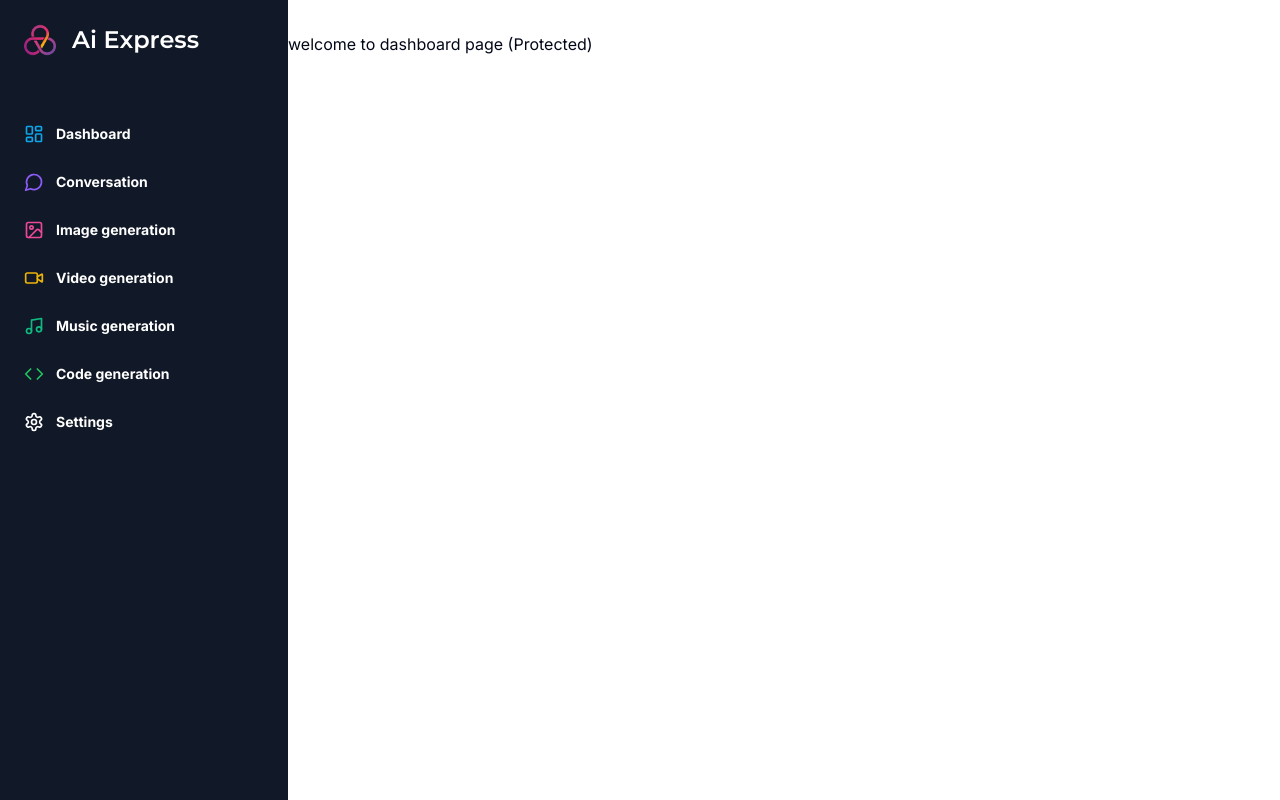
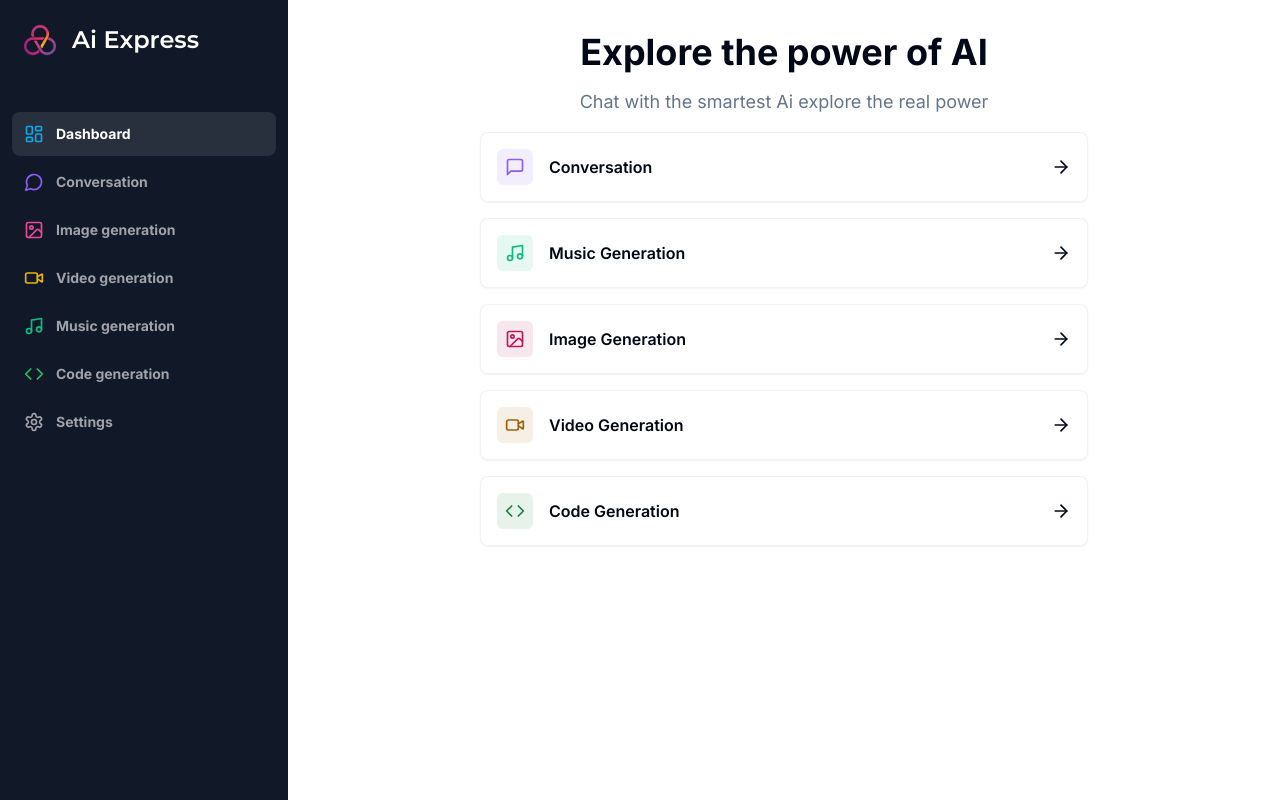
Before and after one commit to Yasssh-bombale/Ai-Express, a Next.js app: page /dashboard in a window 1280 px wide. Built offline with nearby package versions, Linux system fonts and the light colour scheme.

Commit message:
Complete Dashboard page

```diff
--- a/app/(dashboard)/(routes)/dashboard/page.tsx
+++ b/app/(dashboard)/(routes)/dashboard/page.tsx
@@ -1,10 +1,89 @@
 "use client";
 
+import { Card } from "@/components/ui/card";
+import { cn } from "@/lib/utils";
+import {
+  ArrowRight,
+  Code,
+  ImageIcon,
+  MessageSquare,
+  Music,
+  VideoIcon,
+} from "lucide-react";
+import { useRouter } from "next/navigation";
+
+const tools = [
+  {
+    label: "Conversation",
+    icon: MessageSquare,
+    href: "/conversation",
+    color: "text-violet-500",
+    bgColor: "bg-violet-500/10",
+  },
+  {
+    label: "Music Generation",
+    icon: Music,
+    href: "/music",
+    color: "text-emerald-500",
+    bgColor: "bg-emerald-500/10",
+  },
+  {
+    label: "Image Generation",
+    icon: ImageIcon,
+    color: "text-pink-700",
+    bgColor: "bg-pink-700/10",
+    href: "/image",
+  },
+  {
+    label: "Video Generation",
+    icon: VideoIcon,
+    color: "text-yellow-700",
+    bgColor: "bg-yellow-700/10",
+    href: "/video",
+  },
+  {
+    label: "Code Generation",
+    icon: Code,
+    color: "text-green-700",
+    bgColor: "bg-green-700/10",
+    href: "/code",
+  },
+];
+
 const DashboardPage = () => {
+  const router = useRouter();
+
   return (
-    <>
-      <p>welcome to dashboard page (Protected)</p>
-    </>
+    <div className="space-y-4">
+      <div className="space-y-4">
+        <h2 className="text-2xl md:text-4xl font-bold text-center">
+          Explore the power of AI
+        </h2>
+        <p className="text-muted-foreground font-normal text-sm md:text-lg text-center">
+          Chat with the smartest Ai explore the real power
+        </p>
+      </div>
+
+      <div className="px-4 md:px-20 lg:px-48 space-y-4">
+        {tools.map((tool) => (
+          <Card
+            key={tool.href}
+            onClick={() => router.push(tool.href)}
+            className="p-4 border-black/5 hover:shadow-md flex items-center justify-between cursor-pointer"
+          >
+            <div className="flex items-center gap-x-4">
+              <div className={cn("p-2 w-fit rounded-md", tool.bgColor)}>
+                <tool.icon className={cn("w-5 h-5", tool.color)} />
+              </div>
+
+              <h2 className="font-semibold">{tool.label}</h2>
+            </div>
+
+            <ArrowRight className="w-5 h-5" />
+          </Card>
+        ))}
+      </div>
+    </div>
   );
 };
 
--- a/components/Mobile-sidebar.tsx
+++ b/components/Mobile-sidebar.tsx
@@ -5,8 +5,19 @@
 import { Sheet, SheetContent, SheetTrigger } from "@/components/ui/sheet";
 
 import Sidebar from "@/components/Sidebar";
+import { useEffect, useState } from "react";
 
 const Mobilesidebar = () => {
+  const [isMounted, setIsMounted] = useState(false);
+
+  useEffect(() => {
+    setIsMounted(true);
+  }, []);
+
+  if (!isMounted) {
+    return null;
+  }
+
   return (
     <Sheet>
       <SheetTrigger>
--- a/components/Sidebar.tsx
+++ b/components/Sidebar.tsx
@@ -1,3 +1,5 @@
+"use client";
+
 import { Montserrat } from "next/font/google";
 import Image from "next/image";
 import Link from "next/link";
@@ -12,6 +14,7 @@
   Settings,
   VideoIcon,
 } from "lucide-react";
+import { usePathname } from "next/navigation";
 
 const montserrat = Montserrat({
   weight: "600",
@@ -63,6 +66,8 @@
 ];
 
 const Sidebar = () => {
+  const pathname = usePathname();
+
   return (
     <div className="space-y-4 py-4 flex flex-col  h-full bg-[#111827] text-white">
       <div className="px-3 py-2 flex-1 ">
@@ -80,7 +85,12 @@
             <Link
               key={route.href}
               href={route.href}
-              className="text-sm group flex p-3 w-full justify-start font-medium cursor-pointer hover:text-white hover:bg-white/10 rounded-lg transition"
+              className={cn(
+                "text-sm group flex p-3 w-full justify-start font-medium cursor-pointer hover:text-white hover:bg-white/10 rounded-lg transition",
+                pathname === route.href
+                  ? "text-white bg-white/10"
+                  : "text-zinc-400"
+              )}
             >
               <div className="flex items-center flex-1">
                 <route.icon className={cn("h-5 w-5 mr-3", route.color)} />
--- /dev/null
+++ b/components/ui/card.tsx
@@ -0,0 +1,79 @@
+import * as React from "react"
+
+import { cn } from "@/lib/utils"
+
+const Card = React.forwardRef<
+  HTMLDivElement,
+  React.HTMLAttributes<HTMLDivElement>
+>(({ className, ...props }, ref) => (
+  <div
+    ref={ref}
+    className={cn(
+      "rounded-lg border bg-card text-card-foreground shadow-sm",
+      className
+    )}
+    {...props}
+  />
+))
+Card.displayName = "Card"
+
+const CardHeader = React.forwardRef<
+  HTMLDivElement,
+  React.HTMLAttributes<HTMLDivElement>
+>(({ className, ...props }, ref) => (
+  <div
+    ref={ref}
+    className={cn("flex flex-col space-y-1.5 p-6", className)}
+    {...props}
+  />
+))
+CardHeader.displayName = "CardHeader"
+
+const CardTitle = React.forwardRef<
+  HTMLParagraphElement,
+  React.HTMLAttributes<HTMLHeadingElement>
+>(({ className, ...props }, ref) => (
+  <h3
+    ref={ref}
+    className={cn(
+      "text-2xl font-semibold leading-none tracking-tight",
+      className
+    )}
+    {...props}
+  />
+))
+CardTitle.displayName = "CardTitle"
+
+const CardDescription = React.forwardRef<
+  HTMLParagraphElement,
+  React.HTMLAttributes<HTMLParagraphElement>
+>(({ className, ...props }, ref) => (
+  <p
+    ref={ref}
+    className={cn("text-sm text-muted-foreground", className)}
+    {...props}
+  />
+))
+CardDescription.displayName = "CardDescription"
+
+const CardContent = React.forwardRef<
+  HTMLDivElement,
+  React.HTMLAttributes<HTMLDivElement>
+>(({ className, ...props }, ref) => (
+  <div ref={ref} className={cn("p-6 pt-0", className)} {...props} />
+))
+CardContent.displayName = "CardContent"
+
+const CardFooter = React.forwardRef<
+  HTMLDivElement,
+  React.HTMLAttributes<HTMLDivElement>
+>(({ className, ...props }, ref) => (
+  <div
+    ref={ref}
+    className={cn("flex items-center p-6 pt-0", className)}
+    {...props}
+  />
+))
+CardFooter.displayName = "CardFooter"
+
+export { Card, CardHeader, CardFooter, CardTitle, CardDescription, CardContent }
```
